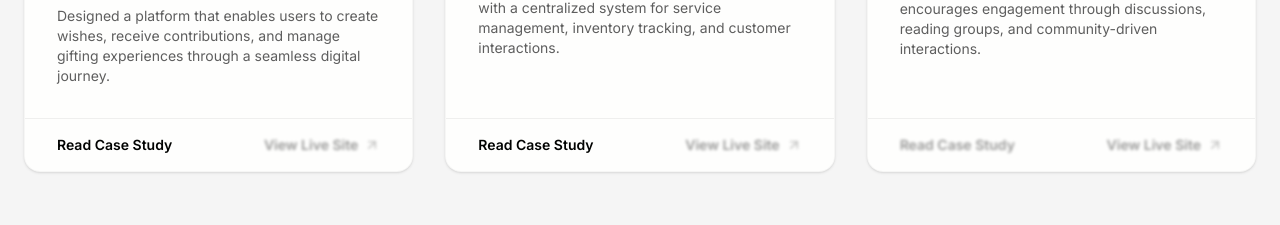
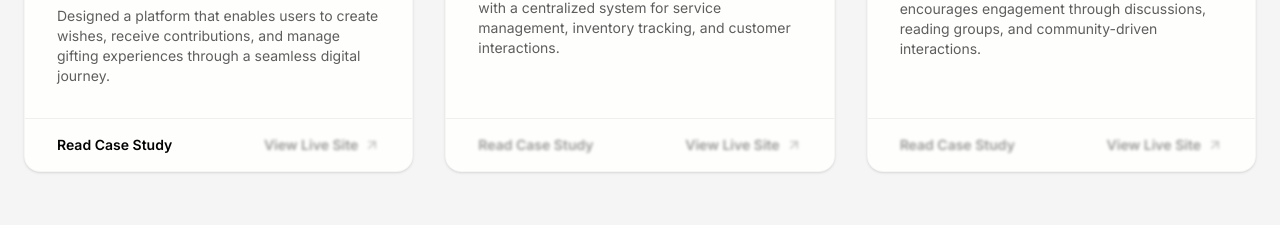
Before and after one commit to Gift-726/Portfolio, a Next.js app: page / in a window 1280 px wide. Shown: the part 1759-1984 px from the top of the page. Built offline with nearby package versions, Linux system fonts and the light colour scheme.

Commit message:
Disable second case study link

```diff
--- a/src/components/CaseStudies.tsx
+++ b/src/components/CaseStudies.tsx
@@ -30,7 +30,7 @@ export default function CaseStudies() {
       title: "BMS - Streamlining Auto Workshop Operations",
       description: "Streamlining auto repair workshop operations with a centralized system for service management, inventory tracking, and customer interactions.",
       image: "/images/case-studies/Case 2.png",
-      readLink: "/case-study/bms",
+      readLink: "#",
       liveLink: "#",
     },
     {
```
